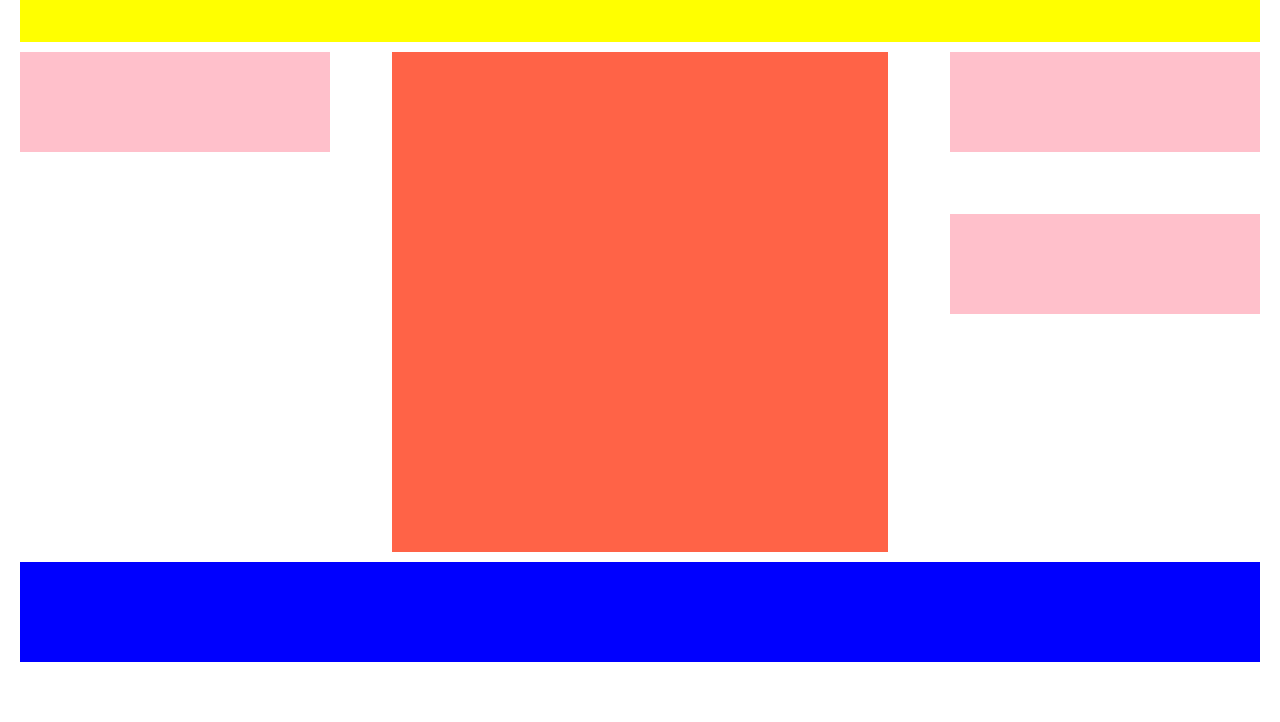
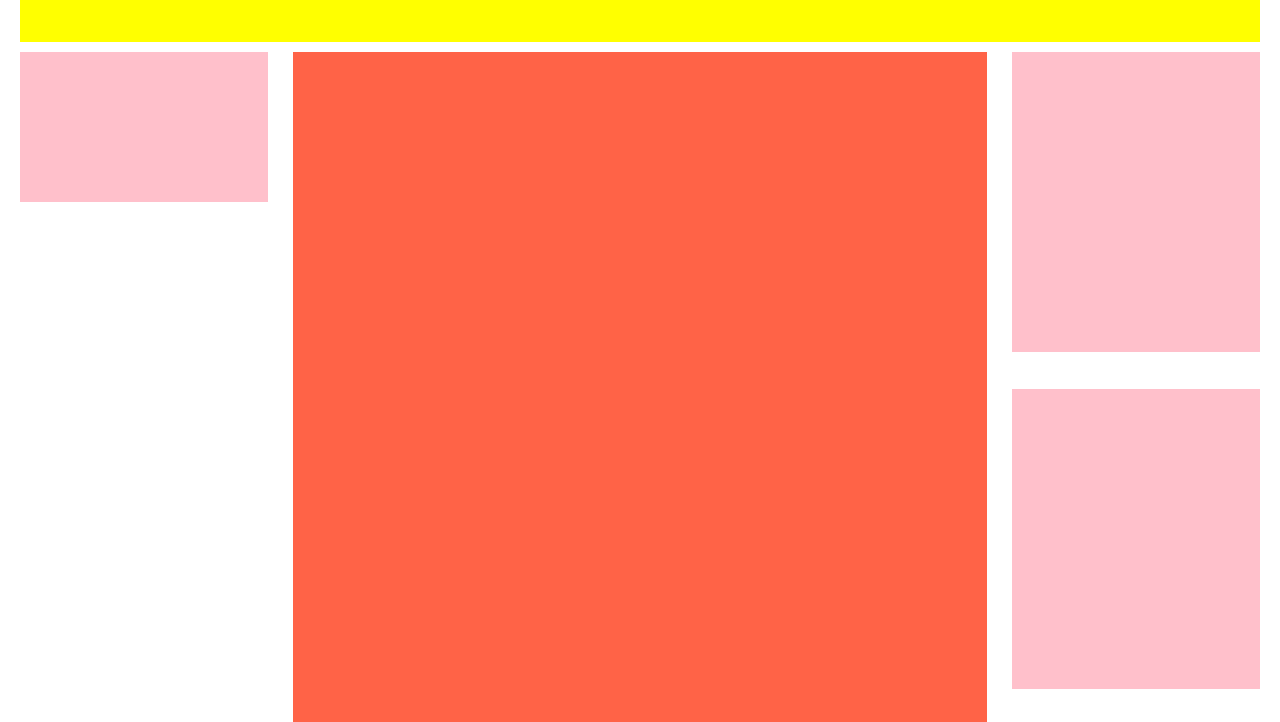
Before and after one commit to Basiglio/htmlcss-struttura-wp, a plain HTML site: page index.html in a window 1280 px wide. Shown: the part 78-800 px from the top of the page. Drawn offline with Linux system fonts and the light colour scheme.

Commit message:
terzo push

```diff
--- a/style/style.css
+++ b/style/style.css
@@ -29,27 +29,26 @@ body {
 
 /* layout principale */
 main .left {
-  width: 25%;
-  height: 100px;
+  width: 20%;
+  height: 150px;
   background-color: pink;
   float: left;
 }
 main .right {
-  width: 25%;
-  height: 100px;
+  width: 20%;
+  height: 300px;
   background-color: pink;
   float: right;
 }
 main > .bot {
-  margin-top: 5%;
+  margin-top: 3%;
 }
 main .central {
-  width: 40%;
-  height: 500px;
+  width: 56%;
+  height: 800px;
   float: left;
-  margin-left: 5%;
-  margin-right: 5%;
   background-color: tomato;
+  margin: 0 2%;
 }
 /* /layout principale */
 
```
